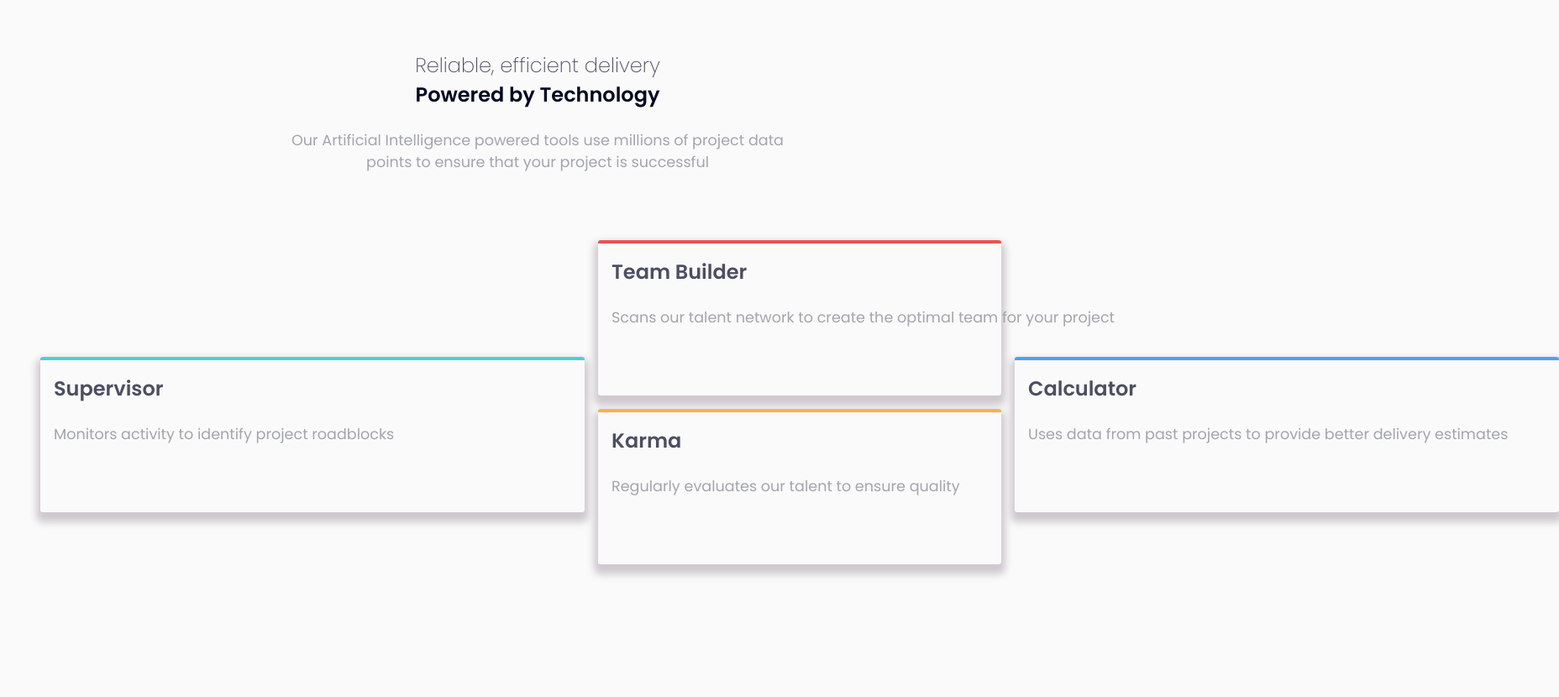
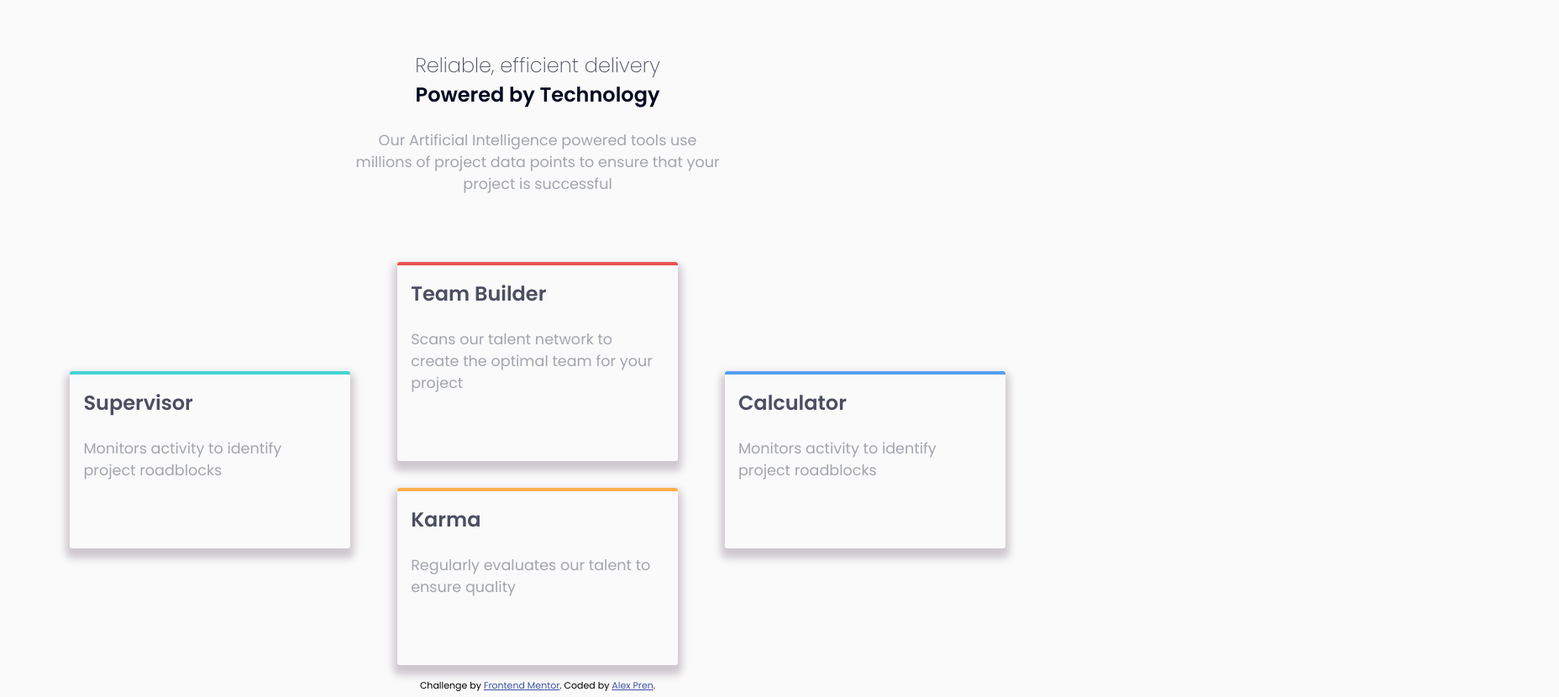
Before and after one commit to alexanderpren/fem-four-card-section, a plain HTML site: page public/index.html in a window 1280 px wide. Shown: the top 830 px of the page at 84% size, 1856 px wide, since content can reach past the window. Drawn offline with Linux system fonts and the light colour scheme.

Commit message:
Diamond desing in Desktop Screen

```diff
--- a/public/index.html
+++ b/public/index.html
@@ -39,7 +39,7 @@
       <div class="card__first-header">Reliable, efficient delivery</div>
       <div class="card__second-header">Powered by Technology</div>
       <div class="card__subtitle-container">
-        <p>
+        <p class="card__second-subtitle">
           Our Artificial Intelligence powered tools use millions of project data
           points to ensure that your project is successful
         </p>
@@ -47,8 +47,7 @@
     </div>
 
     <div class="card__container-grid">
-      <div class="card__container-left">
-        <!--    first card -->
+      <div class="card__column-left">
         <div class="card__box top-color-cyan">
           <div class="card__header">Supervisor</div>
           <div class="card__subtitle-container">
@@ -57,8 +56,7 @@
         </div>
       </div>
 
-      <div class="card__container-center">
-        <!--    second card -->
+      <div class="card__column-center">
         <div class="card__box top-color-red">
           <div class="card__header">Team Builder</div>
           <div class="card__subtitle-container">
@@ -68,8 +66,6 @@
             </p>
           </div>
         </div>
-
-        <!--     third card -->
         <div class="card__box top-color-orange">
           <div class="card__header">Karma</div>
           <div class="card__subtitle-container">
@@ -78,14 +74,11 @@
         </div>
       </div>
 
-      <div class="card__container-right">
-        <!--     fourth card -->
+      <div class="card__column-right">
         <div class="card__box top-color-blue">
           <div class="card__header">Calculator</div>
           <div class="card__subtitle-container">
-            <p>
-              Uses data from past projects to provide better delivery estimates
-            </p>
+            <p>Monitors activity to identify project roadblocks</p>
           </div>
         </div>
       </div>
--- a/src/scss/components/_card.scss
+++ b/src/scss/components/_card.scss
@@ -6,35 +6,45 @@
 }
 
 
+@include respond-to(desktop) {
 
-@include respond-to(desktop) {
     .card__container-grid {
-        max-width: 100%;
         display: grid;
-        grid-template-columns: auto minmax(30rem,1fr);
+        grid-template-columns: repeat(3, 1fr);
         grid-template-rows: repeat(4, 1fr);
-        column-gap: 1rem;
-        row-gap: 1rem;
-        padding-right: 4rem;
-
+        column-gap: 0.90rem;
+        row-gap: 0.45rem;
+        margin: 0;
     }
 
-    .card__container-left {
+    .card__column-left {
         grid-column: 1 / 2;
         grid-row: 2 / 4;
+        width: 100%;
+        display: flex;
+        flex-direction: column;
+        align-items: flex-end;
     }
 
-    .card__container-center {
+    .card__column-center {
+        padding: 0;
+        margin: 0;
         grid-column: 2 / 3;
-        grid-row: 1 / 4;
+        grid-row: 1 / 5;
+        display: flex;
+        flex-direction: column;
+        align-items: center;
+        width: 100%;
         justify-content: space-between;
+    }
 
 
-    }
 
-    .card__container-right {
-        grid-column: 3 / -1;
-        grid-row: 2 / -1;
+    .card__column-right {
+        grid-column: 3 / 4;
+        grid-row: 2 / 4;
+        width: 100%;
+        justify-self: start;
     }
 
 }
@@ -68,14 +78,47 @@
 }
 
 
-.card__color-header {
-    border-color: aqua;
-    border-width: 0.1rem;
+@include respond-to(desktop) {
+    .card__box {
+        margin-top: 1rem;
+        padding: 1rem;
+        width: 80%;
+    }
 }
+
 
 .card__header {
     font-weight: bold;
     font-size: 1.5rem;
     color: $dark-blue;
+}
+
+.card__subtitle-container {
+    width: 100%;
+    display: flex;
+    padding: 1rem;
+}
+
+.card__second-subtitle {
+    font-size: 0.875rem;
+    text-align: unset;
 
 }
+
+@include respond-to(desktop) {
+    .card__subtitle-container {
+        padding: 0;
+        margin-left: 0;
+        width: 100%;
+        display: flex;
+        justify-content: center;
+
+    }
+
+    .card__second-subtitle {
+        font-size: 1em;
+        align-items: center;
+        width: 35%;
+    }
+
+}
```
Also changed, not shown: public/css/styles.css, 1 other file.
